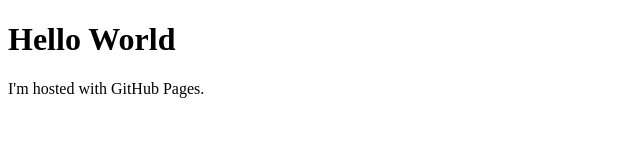
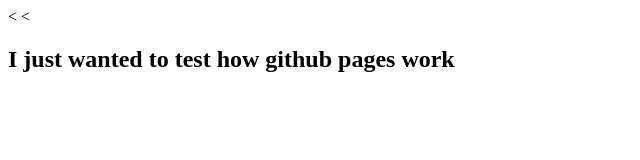
Before and after one commit to ManideepBangaru/manideepbangaru.github.io, a plain HTML site: page index.html in a window 1280 px wide. Shown: the whole page, without its empty margins (0-640 px from the left). Drawn offline with Linux system fonts and the light colour scheme.

Commit message:
trying out with my own style

```diff
--- a/index.html
+++ b/index.html
@@ -1,7 +1,11 @@
 <!DOCTYPE html>
-<html>
-<body>
-<h1>Hello World</h1>
-<p>I'm hosted with GitHub Pages.</p>
-</body>
+<<!DOCTYPE html>
+<html lang="en" dir="ltr">
+  <head>
+    <meta charset="utf-8">
+    <title>Manideep Bangaru</title>
+  </head>
+  <body>
+    <<h2>I just wanted to test how github pages work</h2>
+  </body>
 </html>
```
